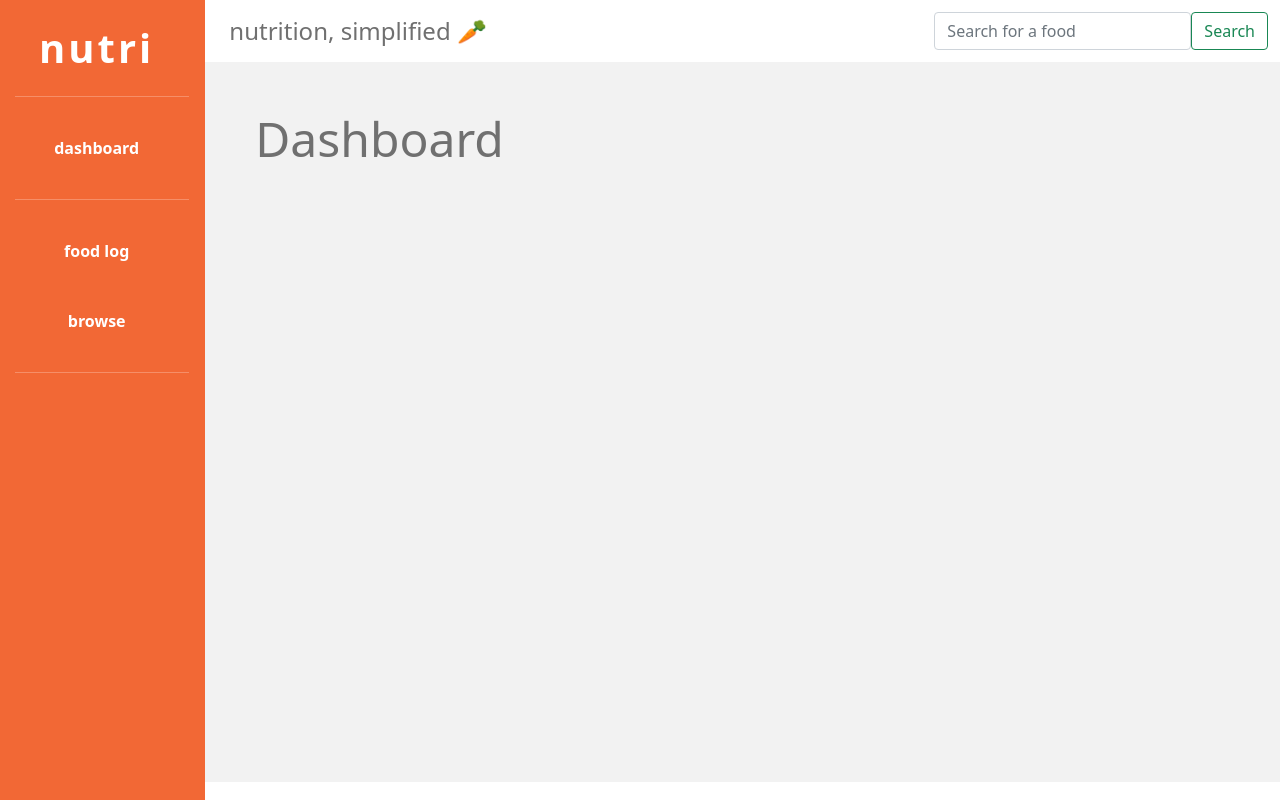
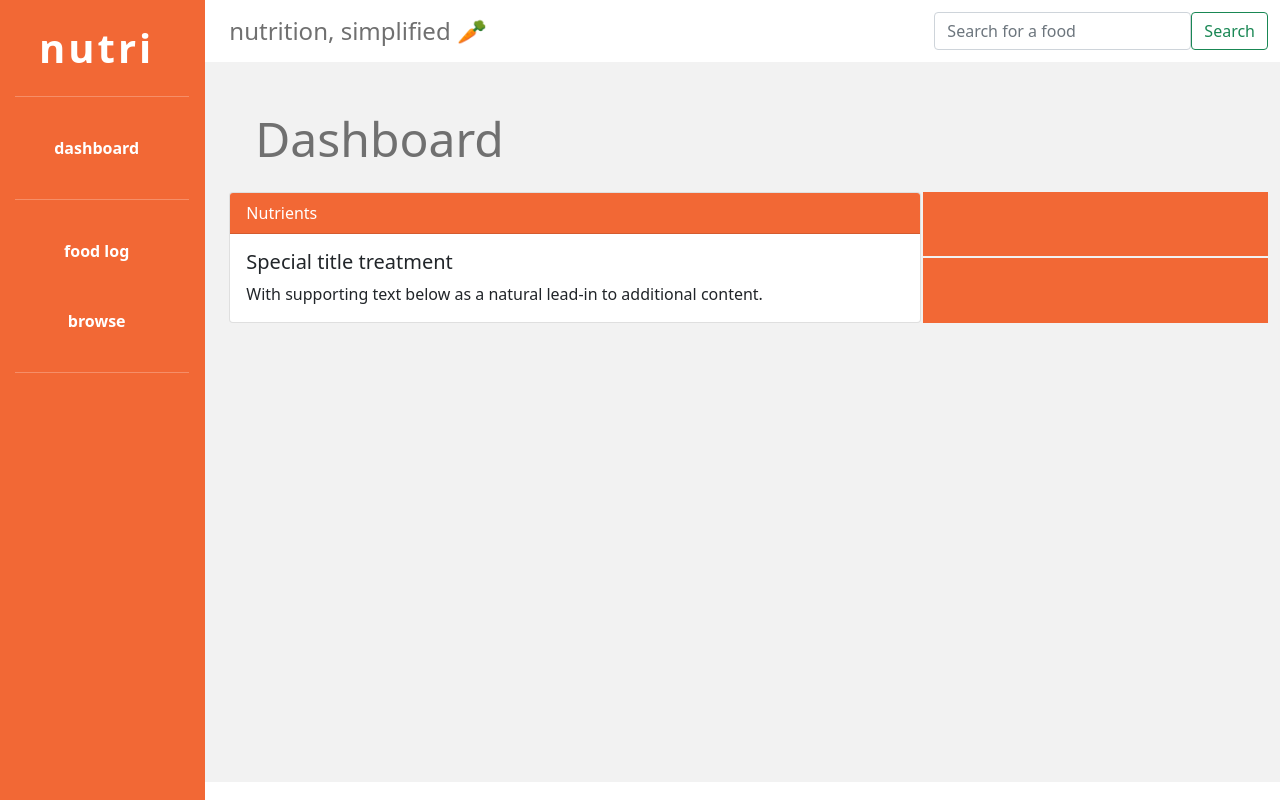
Before and after one commit to michaeltothewilson/nutri, a React (Create React App) app: page / in a window 1280 px wide. Built offline with nearby package versions, Linux system fonts and the light colour scheme.

Commit message:
Add grid to dashboard page, add first card

```diff
--- /dev/null
+++ b/src/Home.css
@@ -0,0 +1,42 @@
+/* Page Grid */
+.grid-container {
+    display: grid;
+    grid-template-columns: 1fr 1fr 1fr;
+    grid-template-rows: 1fr 1fr;
+    gap: 2px;
+  }
+
+.grid-container > .item1 {
+    grid-column: 1 / 3;
+    grid-row: 1 / 3;
+}
+
+.grid-container > .item2 {
+    grid-column: 3 / 4;
+    grid-row: 1 / 2;
+}
+
+.grid-container > .item3 {
+    grid-column:  3 / 4;
+    grid-row: 2 / 3;
+}
+
+.grid-item {
+    height: 100%;
+    weight: 100%;
+}
+
+/* Dashboard */
+.card {
+    text-align: left;
+}
+
+.card-header {
+    background-color:  #F26835;
+    color: white;
+}
+
+/* testing purposes */
+.item2, .item3{
+    background-color: #F26835;
+}
--- a/src/Home.js
+++ b/src/Home.js
@@ -1,7 +1,30 @@
+import './Home.css';
+
 export default function Home() {
   return (
     <>
       <h2 className="page-title pt-5">Dashboard</h2>
+      <div className="container">
+        <section class="grid-container mt-4">
+          <div class="grid-item item1">
+            <div class="card">
+              <div class="card-header">
+                Nutrients
+              </div>
+              <div class="card-body">
+                <h5 class="card-title">Special title treatment</h5>
+                <p class="card-text">With supporting text below as a natural lead-in to additional content.</p>
+              </div>
+            </div>
+          </div>
+          <div class="grid-item item2">
+
+          </div>
+          <div class="grid-item item3">
+
+          </div>
+        </section>
+      </div>
     </>
   );
 }
```
